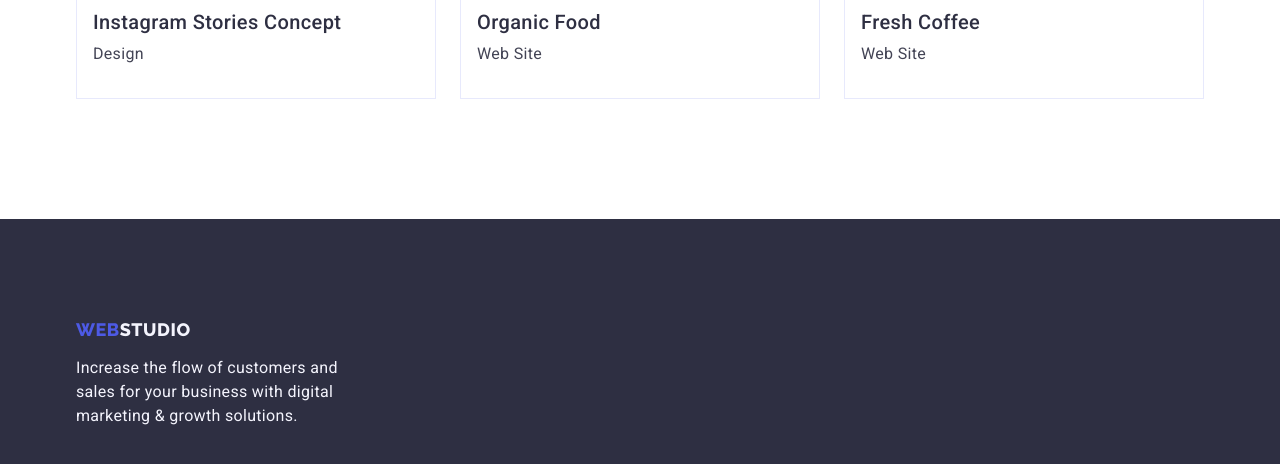
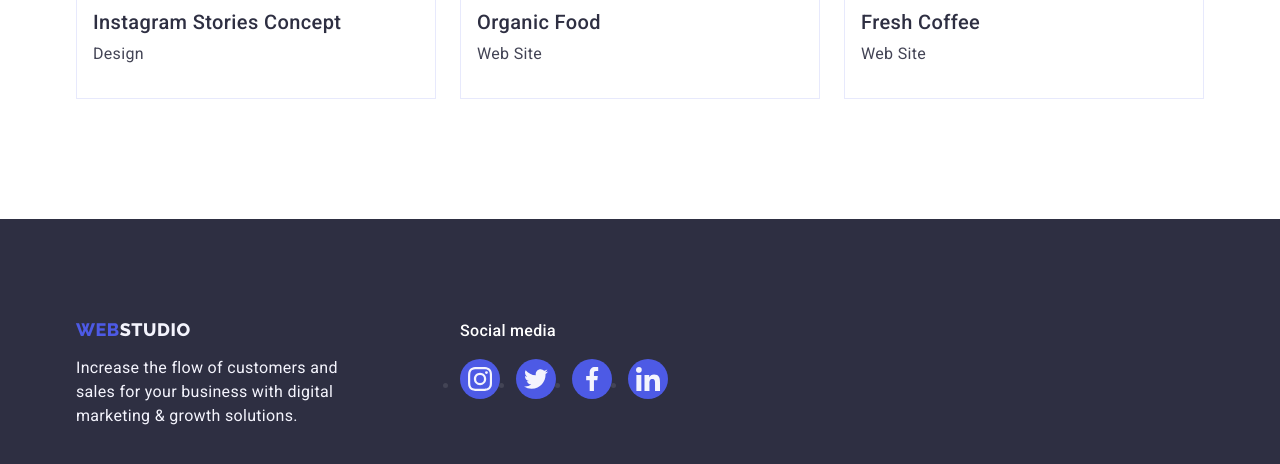
Before and after one commit to Iriadna777/goit-markup-hw-04, a plain HTML site: page portfolio.html in a window 1280 px wide. Shown: the part 1548-2012 px from the top of the page. Drawn offline with nearby package versions, Linux system fonts and the light colour scheme.

Commit message:
add footer

```diff
--- a/css/styles.css
+++ b/css/styles.css
@@ -219,13 +219,12 @@ body {
   height: 56px;
   min-width: 169px;
   border: none;
-  transition: color 250ms cubic-bezier(0.4, 0, 0.2, 1);
+  transition: background-color 250ms cubic-bezier(0.4, 0, 0.2, 1);
 }
 
 .hero-btn:hover,
 .hero-btn:focus {
   background: var(--secondary-hero-btn-background);
-  transition: background-color 250ms cubic-bezier(0.4, 0, 0.2, 1);
 }
 
 /* Section 2 */
--- a/portfolio.html
+++ b/portfolio.html
@@ -278,7 +278,8 @@
     <!-- Footer -->
 
     <footer class="footer">
-      <div class="container">
+      <div class="container footer-container">
+        <div class="footer-box">
           <a class="footer-logo link" href="./index.html"
             >Web<span class="footer-accent-logo">Studio</span></a
           >
@@ -287,16 +288,64 @@
             digital marketing & growth solutions.
           </p>
         </div>
-    </footer>
-    <div class="backdrop is-hidden" data-modal>
-      <div class="modal">
-        <button type="button" class="modal-btn" data-modal-close>
-          <svg class="modal-icon" width="8" height="8">
-            <use href="./images/symbol-defs.svg#icon-closeblack"></use>
+        <div class="footer-soc">
+          <p class="footer-paragraf">Social media</p>
+          <ul class="footer-soc-list">
+            <li class="footer-soc-item">
+              <a
+                class="footer-soc-link link"
+                href=""
+                aria-label=""
+                target="_blank"
+                rel="nooppener noreferrer"
+              >
+                <svg class="footer-soc-icon" width="24" height="24">
+                  <use href="./images/icons.svg#icon-instagram"></use>
                 </svg>
-        </button>
+              </a>
+            </li>
+            <li class="footer-soc-item">
+              <a
+                class="footer-soc-link link"
+                href=""
+                aria-label=""
+                target="_blank"
+                rel="nooppener noreferrer"
+              >
+                <svg class="footer-soc-icon" width="24" height="24">
+                  <use href="./images/icons.svg#icon-twitter"></use>
+                </svg>
+              </a>
+            </li>
+            <li class="footer-soc-item">
+              <a
+                class="footer-soc-link link"
+                href=""
+                aria-label=""
+                target="_blank"
+                rel="nooppener noreferrer"
+              >
+                <svg class="footer-soc-icon" width="24" height="24">
+                  <use href="./images/icons.svg#icon-facebook"></use>
+                </svg>
+              </a>
+            </li>
+            <li class="footer-soc-item">
+              <a
+                class="footer-soc-link link"
+                href=""
+                aria-label=""
+                target="_blank"
+                rel="nooppener noreferrer"
+              >
+                <svg class="footer-soc-icon" width="24" height="24">
+                  <use href="./images/icons.svg#icon-linkedin"></use>
+                </svg>
+              </a>
+            </li>
+          </ul>
         </div>
       </div>
-    <script src="./js/modal.js"></script>
+    </footer>
   </body>
 </html>
```
Also changed, not shown: index.html (+30 -54 lines), images/icons.svg (renamed from images/symbol-defs.svg). Lines whose indentation alone changed are shown as unchanged.
